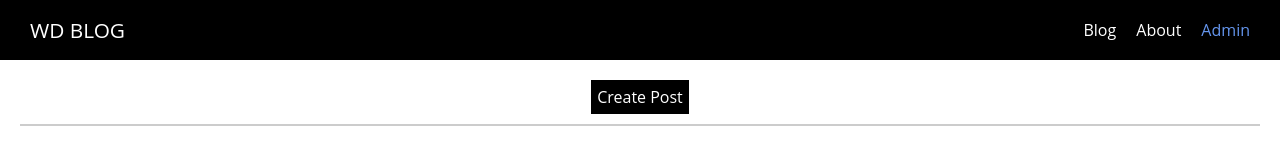
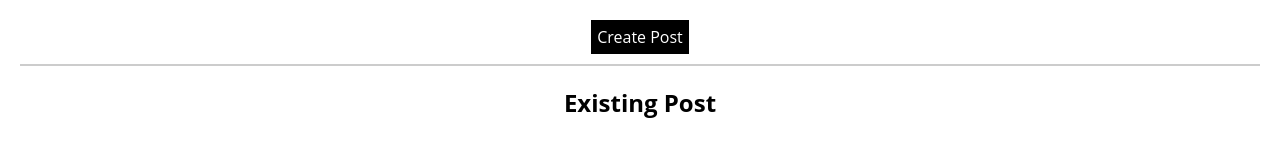
Before and after one commit to VoloshinaV/Second_project_Nuxt_Udemy, a Nuxt app: page /admin in a window 1280 px wide. Shown: the top 152 px of the page. Built offline with nearby package versions, Linux system fonts and the light colour scheme.

Commit message:
Adding a Separate Layout to the Admin Area

```diff
--- /dev/null
+++ b/layouts/admin.vue
@@ -0,0 +1,17 @@
+<template>
+  <div>
+    <nuxt/>
+  </div>
+</template>
+
+
+
+<style>
+html {
+  font-family: 'Open Sans', sans-serif;
+}
+
+body {
+  margin: 0;
+}
+</style>
--- /dev/null
+++ b/layouts/error.vue
@@ -0,0 +1,22 @@
+<template>
+  <div class="error-page">
+    <h1>Oops, something went wrong!</h1>
+    <p>Back to <a href="/">safety</a>!</p>
+  </div>
+</template>
+
+<style scoped>
+.error-page {
+  text-align: center;
+}
+
+.error-page a {
+  text-decoration: none;
+  color: red;
+}
+
+.error-page a:hover,
+.error-page a:active {
+  color: salmon;
+}
+</style>
--- a/pages/admin/_postId/index.vue
+++ b/pages/admin/_postId/index.vue
@@ -11,6 +11,7 @@
 <script>
 import AdminPostForm from '@/components/Admin/AdminPostForm'
 export default {
+  layout: 'admin',
   components: {
     AdminPostForm
   },
--- a/pages/admin/auth/index.vue
+++ b/pages/admin/auth/index.vue
@@ -20,11 +20,11 @@
 import AppButton from '@/components/UI/AppButton'
 export default {
   name: "AdminAuthPage",
+  layout: "admin",
   components: {
     AppControlInput,
     AppButton
   },
-  layout: "admin",
   data() {
     return {
       isLogin: true,
--- a/pages/admin/index.vue
+++ b/pages/admin/index.vue
@@ -14,6 +14,7 @@
 import PostList from '@/components/Posts/PostList'
 import AppButton from '@/components/UI/AppButton'
 export default {
+  layout: 'admin',
   components: {
     PostList,
     AppButton
--- a/pages/admin/new-post/index.vue
+++ b/pages/admin/new-post/index.vue
@@ -10,6 +10,7 @@
 import AdminPostForm from "@/components/Admin/AdminPostForm";
 
 export default {
+  layout: 'admin',
   components: {
     AdminPostForm
   }
```
